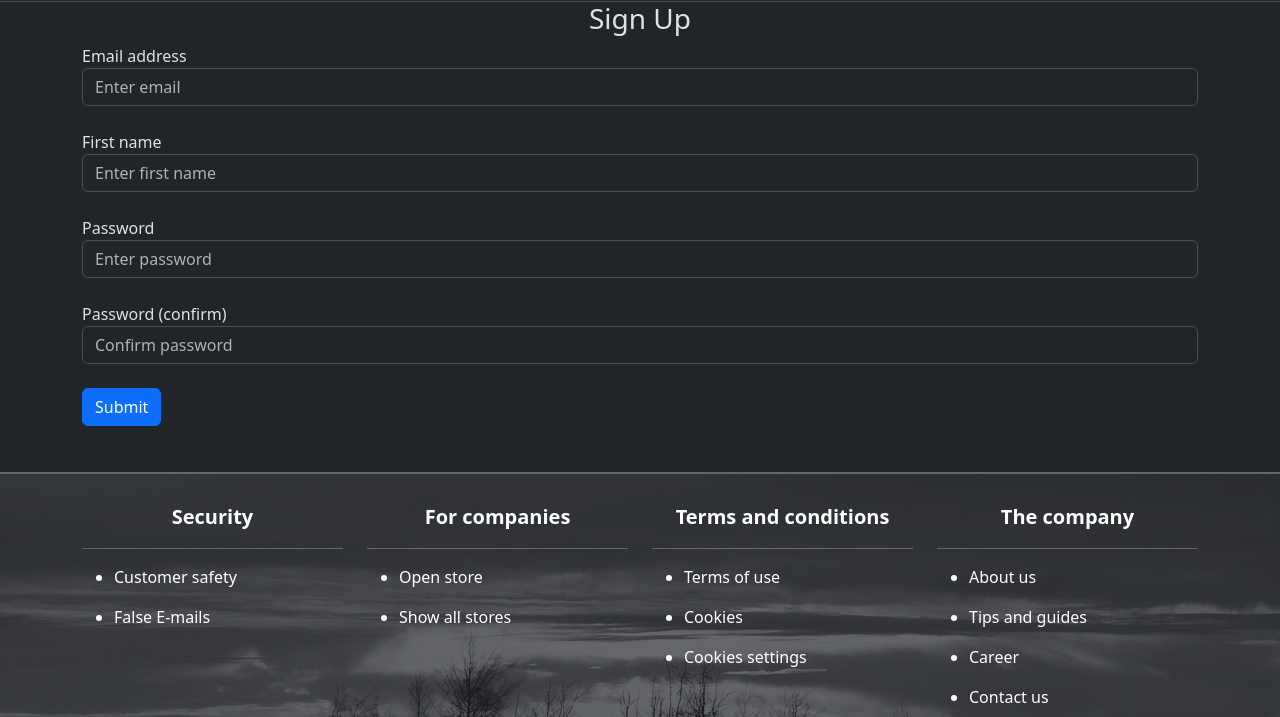
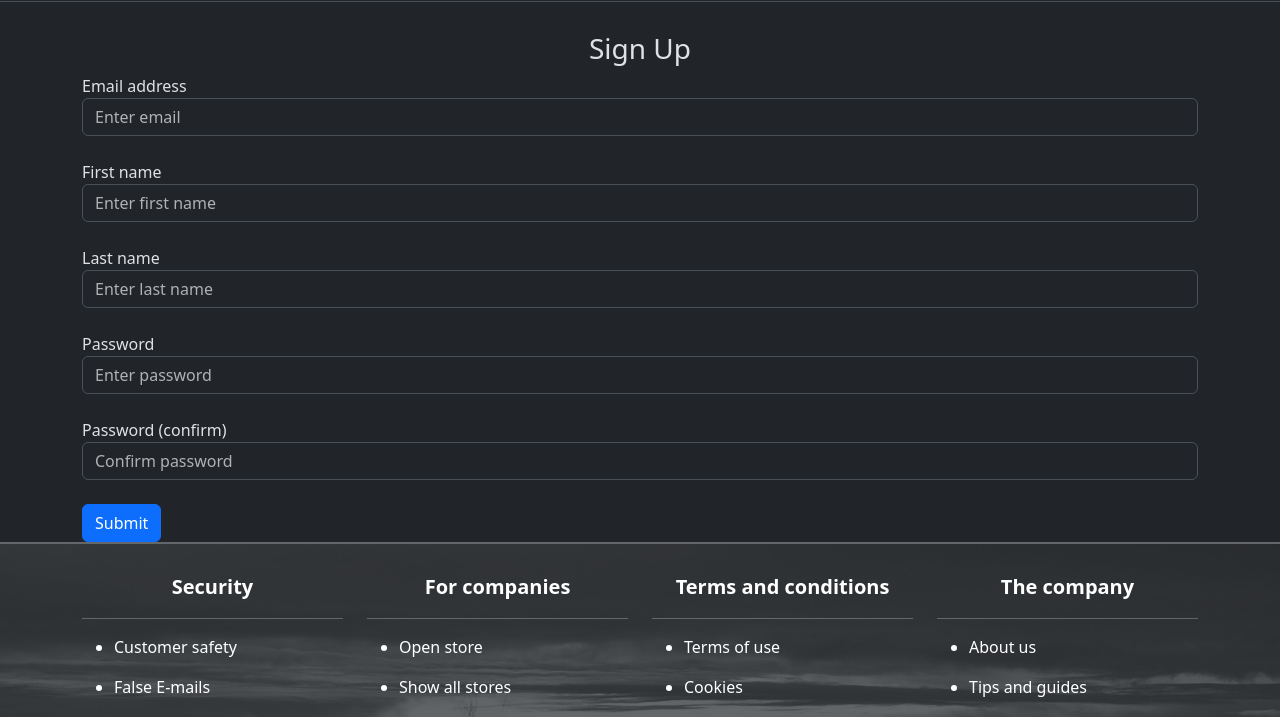
Before and after one commit to Marmak95/Python_Website, a Python web app: template website/templates/signUp.html in a window 1280 px wide. Shown: the part 55-772 px from the top of the page. Run offline with Jinja, Linux system fonts and the light colour scheme; the template is opened without the code that fills it, so the values that code supplies are empty.

Commit message:
Added last name for users + minor bug fix
Users have to fill in their last name.
Fixed a bug when signing up where the user did not log in automatically when signing up successfully.

```diff
--- a/website/models.py
+++ b/website/models.py
@@ -31,5 +31,6 @@ class User(db.Model, UserMixin):
     email = db.Column(db.String(150), unique=True)
     password = db.Column(db.String(150))
     firstName = db.Column(db.String(150))
+    lastName = db.Column(db.String(150))
     notes = db.relationship("Note")
     advertisements = db.relationship("Advertisement")
--- a/website/static/styles.css
+++ b/website/static/styles.css
@@ -4,6 +4,10 @@ body {
     flex-direction: column;
     min-height: 100vh; /* Set the minimum height of the flex container to the viewport height */
     margin: 0;
+}
+
+.top-text {
+    padding-top: 30px;
 }
 
 .footer {
--- a/website/templates/login.html
+++ b/website/templates/login.html
@@ -6,7 +6,7 @@
 
 {% block content %}
     <form method="POST">
-        <h3 align="center"> Login </h3>
+        <h3 class="top-text" align="center"> Login </h3>
         <div class="form-group">
             <label for="email">Email address</label>
             <input type="email" class="form-control" id="email" name="email" placeholder="Enter email"/>
--- a/website/templates/signUp.html
+++ b/website/templates/signUp.html
@@ -6,7 +6,7 @@
 
 {% block content %}
     <form method="POST">
-        <h3 align="center"> Sign Up </h3>
+        <h3 class="top-text" align="center"> Sign Up </h3>
         <div class="form-group">
             <label for="email">Email address</label>
             <input type="email" class="form-control" id="email" name="email" placeholder="Enter email"/>
@@ -15,6 +15,11 @@
         <div class="form-group">
             <label for="firstName">First name</label>
             <input type="text" class="form-control" id="firstName" name="firstName" placeholder="Enter first name"/>
+        </div>
+        <br>
+        <div class="form-group">
+            <label for="lastName">Last name</label>
+            <input type="text" class="form-control" id="lastName" name="lastName" placeholder="Enter last name"/>
         </div>
         <br>
         <div class="form-group">
```
Also changed, not shown: website/auth.py (+5 -2 lines).
